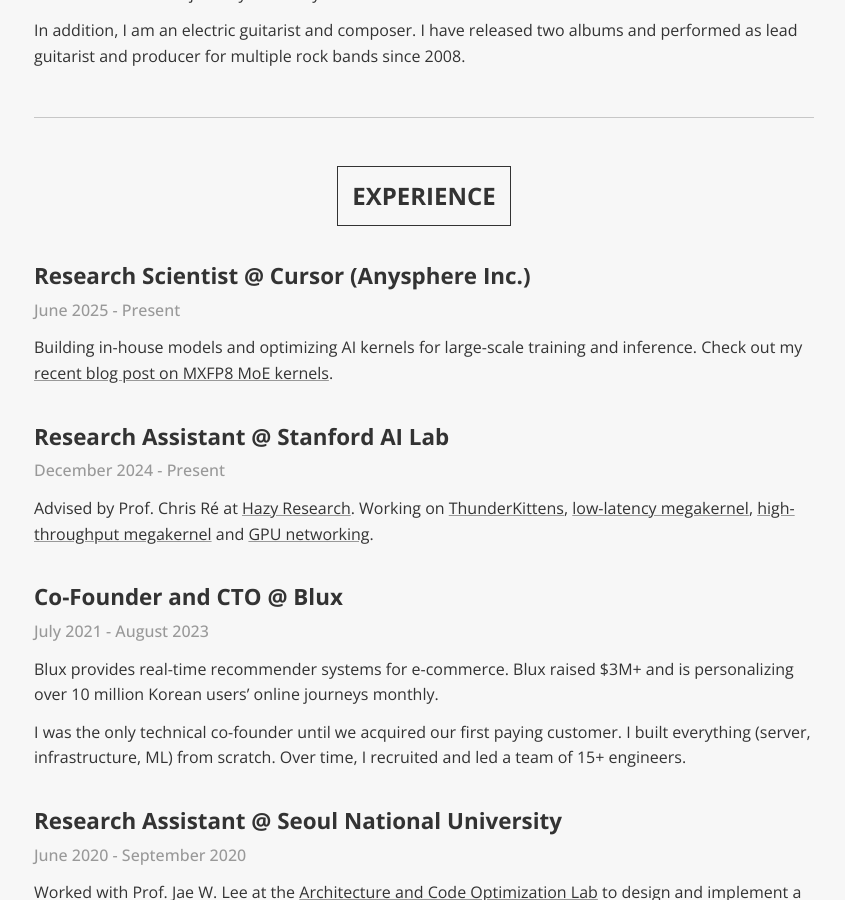
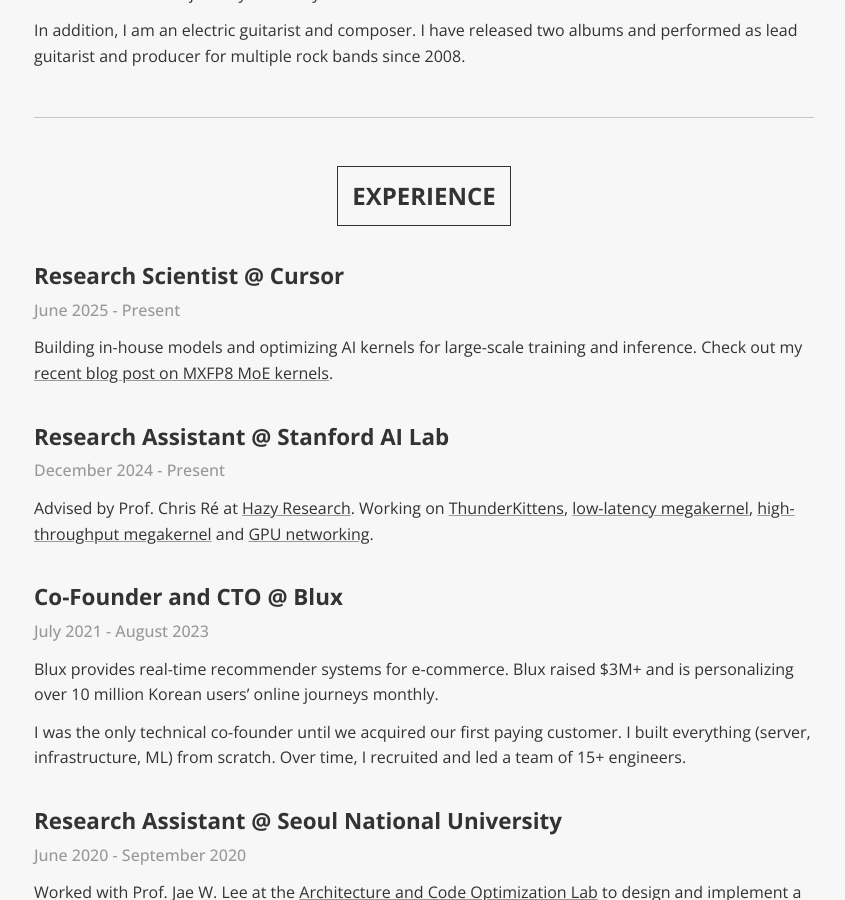
Before and after one commit to StuartSul/StuartSul.github.io_src, a Jekyll site: the page built from index.html, in a window 1280 px wide and 900 px high, scrolled down 828 px. Shown: the whole window, without its empty margins (216-1061 px from the left). Built offline with Jekyll 4.4.1, drawn with Linux system fonts in a browser that asks for light colours.

Commit message:
Update company name

```diff
--- a/_includes/about.md
+++ b/_includes/about.md
@@ -12,7 +12,7 @@
 
 # Experience
 
-## Research Scientist @ Cursor (Anysphere Inc.)
+## Research Scientist @ Cursor
 #### June 2025 - Present
 
 Building in-house models and optimizing AI kernels for large-scale training and inference. Check out my [recent blog post on MXFP8 MoE kernels](https://cursor.com/blog/kernels).
```
